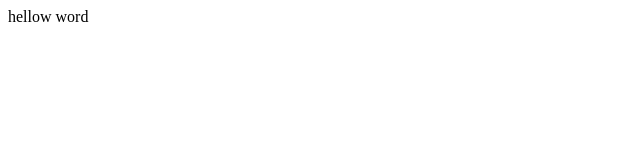
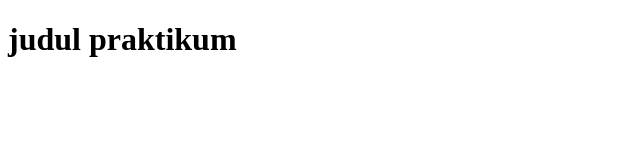
Before and after one commit to Aqilahnurulf/kay, a plain HTML site: page index.html in a window 1280 px wide. Shown: the whole page, without its empty margins (0-640 px from the left). Drawn offline with Linux system fonts and the light colour scheme.

Commit message:
commit 3; menambahkan judul praktikum

```diff
--- a/index.html
+++ b/index.html
@@ -6,6 +6,6 @@
     <title>Document</title>
 </head>
 <body>
-    hellow word
+<h1>judul praktikum</h1>
 </body>
 </html>
```
